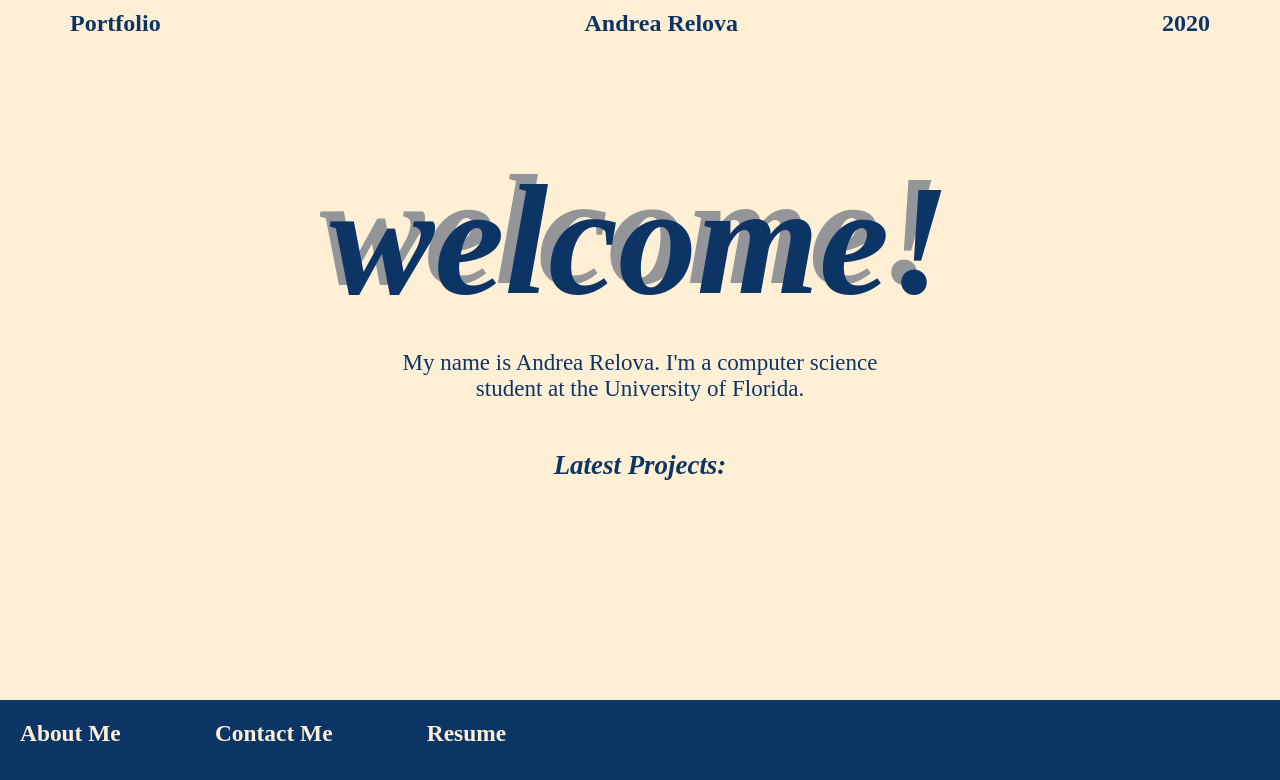
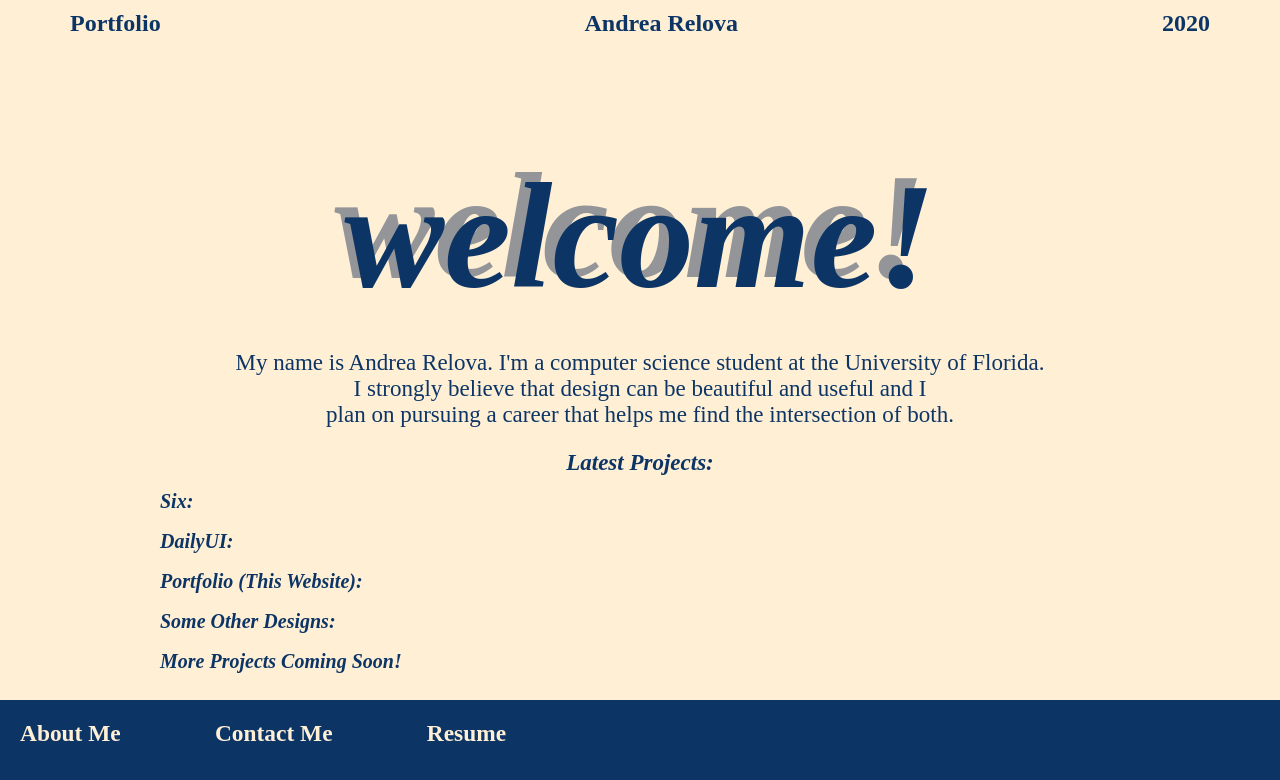
Before and after one commit to andrearelova/Portfolio, a React (Create React App) app: page / in a window 1280 px wide. Shown: the top 780 px of the page. Built offline with nearby package versions, Linux system fonts and the light colour scheme.

Commit message:
Started listing projects (need to fix some CSS next).

```diff
--- a/src/App.css
+++ b/src/App.css
@@ -16,34 +16,40 @@
   font-family: "Baskerville";
   font-size: 12px;
   color: #0c3566;
+  position: sticky;
+}
+
+.Content{
+  overflow-y: scroll;
+  overflow-x: hidden;
 }
 
 .Welcome {
-  position: absolute;
+  position: fixed;
   width: 100%;
   top: 150px;
   font-family: "Avenir Next";
   font-style: italic;
-  font-size: 105px;
+  font-size: 150px;
   text-align: center;
   color: #0c3566;
 }
 
 .Welcome2 {
-  position: absolute;
+  position: fixed;
   width: 100%;
   top: 140px;
   left: -10px;
   font-family: "Avenir Next";
   font-style: italic;
-  font-size: 105px;
+  font-size: 150px;
   text-align: center;
   color: #949598;
 }
 
 .Tagline {
   text-align: center;
-  position: absolute;
+  position: fixed;
   width: 100%;
   top: 350px;
   font-family: "Baskerville";
@@ -54,12 +60,67 @@
 .Latest{
   font-family: "Avenir Next";
   font-style: italic;
-  position: absolute;
+  position: fixed;
   width: 100%;
   top: 450px;
   text-align: center;
   font-size: 23px;
   color: #0c3566;
+}
+
+.Projects1{
+  font-family: "Avenir Next";
+  font-style: italic;
+  position: fixed;
+  text-align: left;
+  font-size: 20px;
+  color: #0c3566;
+  top: 490px;
+  left: 20vh;
+}
+
+.Projects2{
+  font-family: "Avenir Next";
+  font-style: italic;
+  position: fixed;
+  text-align: left;
+  font-size: 20px;
+  color: #0c3566;
+  top: 530px;
+  left: 20vh;
+}
+
+.Projects3{
+  font-family: "Avenir Next";
+  font-style: italic;
+  position: fixed;
+  text-align: left;
+  font-size: 20px;
+  color: #0c3566;
+  top: 570px;
+  left: 20vh;
+}
+
+.Projects4{
+  font-family: "Avenir Next";
+  font-style: italic;
+  position: fixed;
+  text-align: left;
+  font-size: 20px;
+  color: #0c3566;
+  top: 610px;
+  left: 20vh;
+}
+
+.Projects5{
+  font-family: "Avenir Next";
+  font-style: italic;
+  position: fixed;
+  text-align: left;
+  font-size: 20px;
+  color: #0c3566;
+  top: 650px;
+  left: 20vh;
 }
 
 .FooterBar {
@@ -68,14 +129,13 @@
   background-color: #0c3566;
   height: 100px;
   width: 100%;
-  position: sticky;
   display: flex;
   color: #ffefd5;
   font-size: 20px;
 }
 
 .FooterButtons:hover {
-    color: #949598;
+  color: #949598;
 }
 
 .linkText{
--- a/src/App.js
+++ b/src/App.js
@@ -36,24 +36,23 @@ function App() {
         <h1>Andrea Relova</h1>
         <h1>2020</h1>
       </div>
-      <div className="Welcome2">
-        <h2>welcome!</h2>
-      </div>
-      <div className="Welcome">
-        <h2>welcome!</h2>
-      </div>
-      <div className="Tagline">
-        <p>My name is Andrea Relova. I'm a computer science <br></br>student at the University of Florida.</p>
-      </div>
-      <div className="Latest">
-        <h3>Latest Projects:</h3>
+      <div className="Content">
+        <h1 className="Welcome2">welcome!</h1>
+        <h1 className="Welcome">welcome!</h1>
+        <p className="Tagline">My name is Andrea Relova. I'm a computer science student at the University of Florida.<br></br>I strongly believe that design can be beautiful and useful and I<br></br>plan on pursuing a career that helps me find the intersection of both.</p>
+        <h3 className="Latest">Latest Projects:</h3>
+        <h3 className="Projects1">Six:</h3>
+        <h3 className="Projects2">DailyUI:</h3>
+        <h3 className="Projects3">Portfolio (This Website):</h3>
+        <h3 className="Projects4">Some Other Designs:</h3>
+        <h3 className="Projects5">More Projects Coming Soon!</h3>
       </div>
       <footer className="FooterBar">
       <div className="FooterElement">
         <h3 className="FooterButtons">About Me</h3>
         <h3 className="FooterButtons" onClick={()=>{setDialogOpen(true)}}>Contact Me</h3>
         <a href="AndreaRelova.pdf" target="blank" className="linkText">
-        <h3 className="FooterButtons" > Resume</h3>
+        <h3 className="FooterButtons"> Resume</h3>
         </a>
         </div>
         <div className="FooterFiller"/>
```
Also changed, not shown: 2 other files (tests, documents, lock files or other folders).
